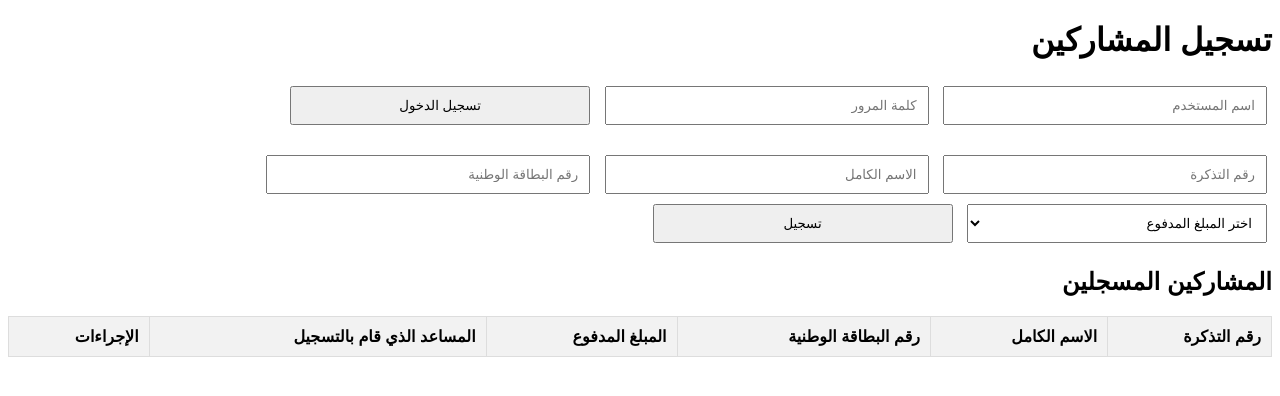
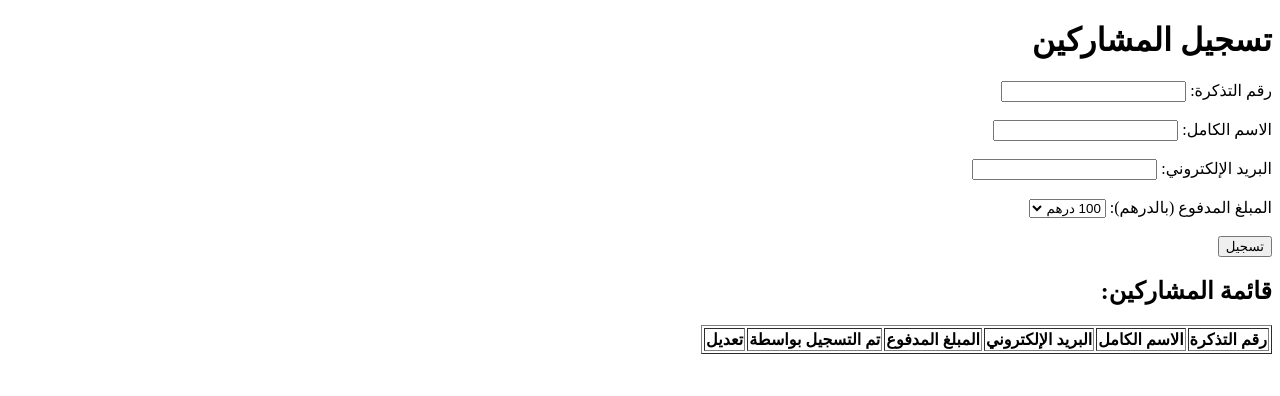
Before and after one commit to OUCHTAH/chakir, a Flask app: page / in a window 1280 px wide. Shown: the top 396 px of the page. Run offline with Flask 2, Linux system fonts and the light colour scheme; lists and menus that the app fills with data are empty.

Commit message:
Update home.html

```diff
--- a/templates/home.html
+++ b/templates/home.html
@@ -4,98 +4,59 @@
     <meta charset="UTF-8">
     <meta name="viewport" content="width=device-width, initial-scale=1.0">
     <title>تسجيل المشاركين</title>
-    <style>
-        body {
-            font-family: Arial, sans-serif;
-            direction: rtl;
-        }
-        table {
-            width: 100%;
-            border-collapse: collapse;
-            margin-top: 20px;
-        }
-        th, td {
-            padding: 10px;
-            text-align: right;
-            border: 1px solid #ddd;
-        }
-        th {
-            background-color: #f2f2f2;
-        }
-        form {
-            margin-top: 20px;
-        }
-        input, select, button {
-            padding: 10px;
-            margin: 5px;
-            width: 100%;
-            max-width: 300px;
-        }
-    </style>
 </head>
 <body>
+    <h1>تسجيل المشاركين</h1>
+    <form action="{{ url_for('register') }}" method="POST">
+        <label for="ticket_number">رقم التذكرة:</label>
+        <input type="text" id="ticket_number" name="ticket_number" required><br><br>
 
-    <h1>تسجيل المشاركين</h1>
+        <label for="name">الاسم الكامل:</label>
+        <input type="text" id="name" name="name" required><br><br>
 
-    <!-- رسالة فلاش -->
-    {% with messages = get_flashed_messages() %}
-        {% if messages %}
-            <ul>
-            {% for message in messages %}
-                <li>{{ message }}</li>
-            {% endfor %}
-            </ul>
-        {% endif %}
-    {% endwith %}
+        <label for="email">البريد الإلكتروني:</label>
+        <input type="email" id="email" name="email" required><br><br>
 
-    <!-- نموذج الدخول للمساعدين -->
-    {% if not current_user.is_authenticated %}
-    <form method="POST" action="{{ url_for('login') }}">
-        <input type="text" name="username" placeholder="اسم المستخدم" required>
-        <input type="password" name="password" placeholder="كلمة المرور" required>
-        <button type="submit">تسجيل الدخول</button>
-    </form>
-    {% endif %}
-
-    <!-- نموذج التسجيل -->
-    <form method="POST" action="{{ url_for('register') }}">
-        <input type="text" name="ticket_number" placeholder="رقم التذكرة" required>
-        <input type="text" name="name" placeholder="الاسم الكامل" required>
-        <input type="text" name="id_card" placeholder="رقم البطاقة الوطنية" required>
-        <select name="amount" required>
-            <option value="">اختر المبلغ المدفوع</option>
+        <label for="amount">المبلغ المدفوع (بالدرهم):</label>
+        <select id="amount" name="amount" required>
             <option value="100">100 درهم</option>
             <option value="200">200 درهم</option>
             <option value="300">300 درهم</option>
-        </select>
-        <button type="submit">تسجيل</button>
+        </select><br><br>
+
+        <input type="submit" value="تسجيل">
     </form>
 
-    <h2>المشاركين المسجلين</h2>
-    <table>
+    <h2>قائمة المشاركين:</h2>
+    <table border="1">
         <thead>
             <tr>
                 <th>رقم التذكرة</th>
                 <th>الاسم الكامل</th>
-                <th>رقم البطاقة الوطنية</th>
+                <th>البريد الإلكتروني</th>
                 <th>المبلغ المدفوع</th>
-                <th>المساعد الذي قام بالتسجيل</th>
-                <th>الإجراءات</th>
+                <th>تم التسجيل بواسطة</th>
+                <th>تعديل</th>
             </tr>
         </thead>
         <tbody>
             {% for participant in participants %}
                 <tr>
-                    <td>{{ participant.ticket_number }}</td>
-                    <td>{{ participant.name }}</td>
-                    <td>{{ participant.id_card }}</td>
-                    <td>{{ participant.amount }} درهم</td>
-                    <td>{{ participant.added_by }}</td>
-                    <td><a href="{{ url_for('update', ticket_number=participant.ticket_number) }}">تعديل</a></td>
+                    <td>{{ participant['ticket_number'] }}</td>
+                    <td>{{ participant['name'] }}</td>
+                    <td>{{ participant['email'] }}</td>
+                    <td>{{ participant['amount'] }}</td>
+                    <td>{{ participant['added_by'] }}</td>
+                    <td>
+                        {% if participant['added_by'] == current_user.username %}
+                            <a href="{{ url_for('update', ticket_number=participant['ticket_number']) }}">تعديل</a>
+                        {% else %}
+                            غير مسموح بالتعديل
+                        {% endif %}
+                    </td>
                 </tr>
             {% endfor %}
         </tbody>
     </table>
-
 </body>
 </html>
```
